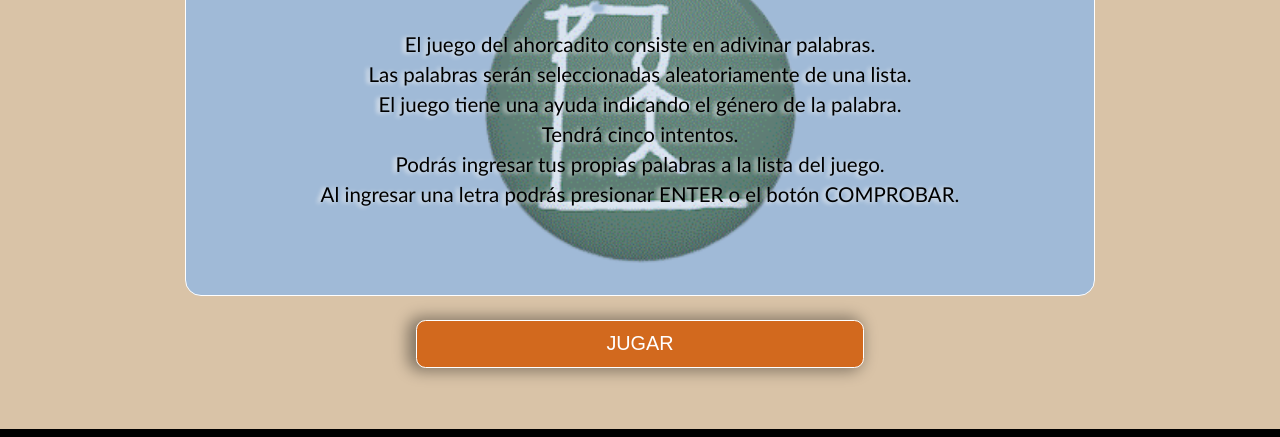
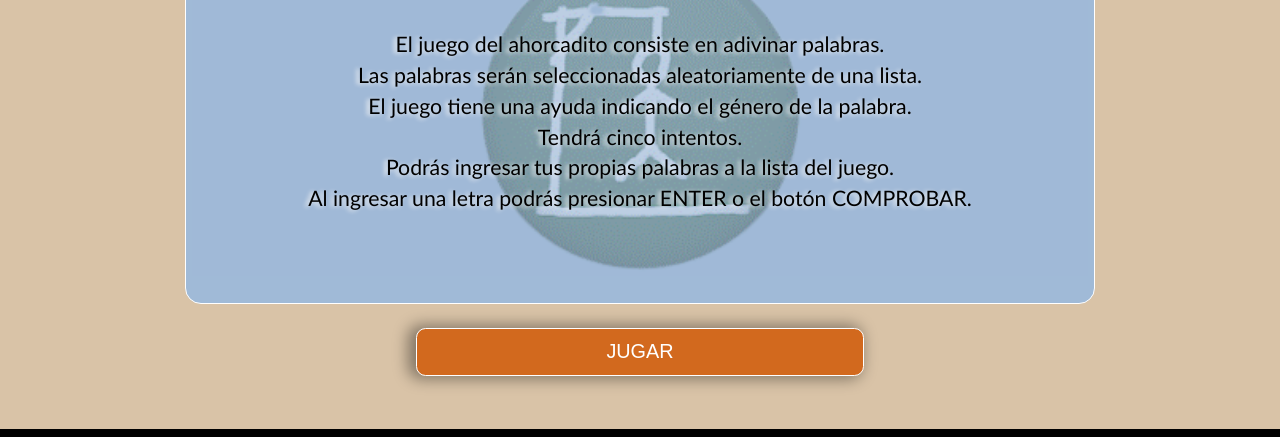
Before and after one commit to JulioLaz/juego-ahorcadito, a plain HTML site: page index.html in a window 1280 px wide. Shown: the part 263-700 px from the top of the page. Drawn offline with Linux system fonts and the light colour scheme.

Commit message:
imagen index

```diff
--- a/css/style.css
+++ b/css/style.css
@@ -39,7 +39,7 @@ marquee{
    font-family:'Gill Sans', 'Gill Sans MT', Calibri, 'Trebuchet MS', sans-serif;
    text-align: center;
    width: 70vw;
-   height: 45vh;
+   height: 46vh;
    border-radius:1rem;
    padding: .5vw;
    border: 1px solid white;
@@ -66,7 +66,7 @@ h2.titulo{
    font-size: calc(1.5rem + 1vw);
 }
 .parrafo{
-   font-size: calc(.8rem + .6vw);
+   font-size: calc(.85rem + .6vw);
    margin: .2rem .5rem;
    padding: .2rem;
    list-style: none;
@@ -74,7 +74,7 @@ h2.titulo{
 }
 div .cajaArriba{
    height: 90%;
-   background-color: rgba(160, 186, 215, 0.4);
+   background-color: rgba(160, 186, 215, 0.7);
 }
 .pie{
    margin-top: 1.5rem;
```
